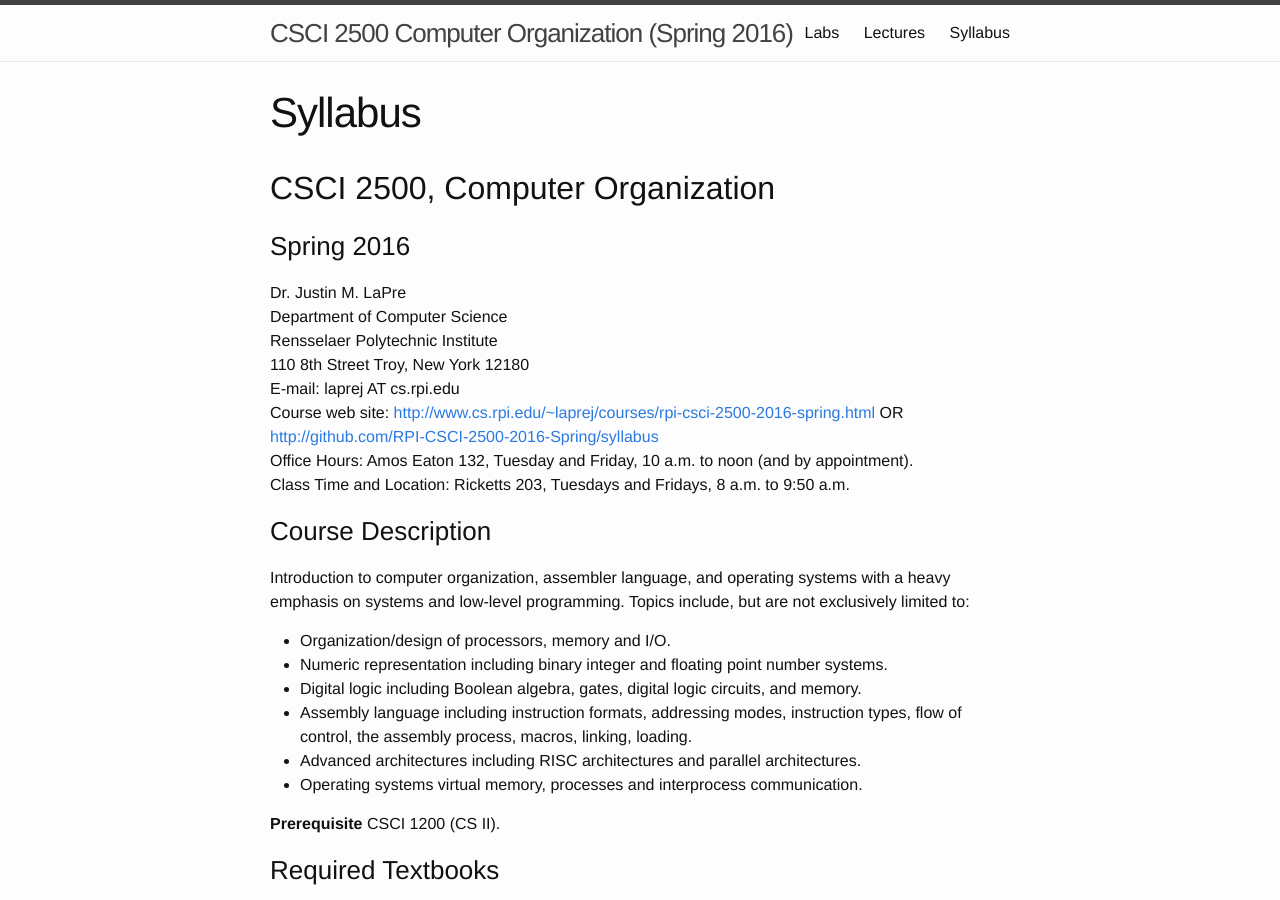
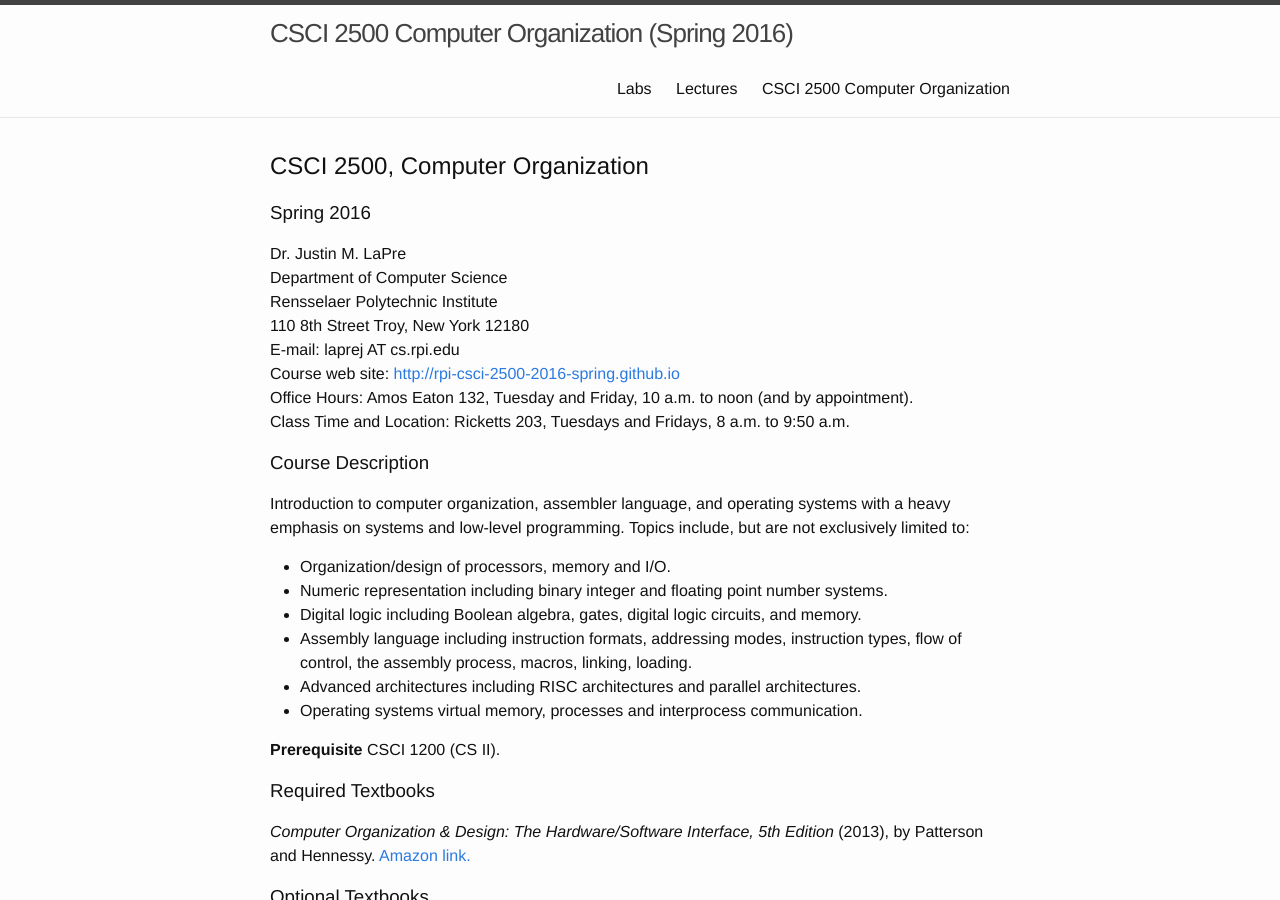
Before and after one commit to RPI-CSCI-2500-2016-Spring/RPI-CSCI-2500-2016-Spring.github.io, a Jekyll site: the page built from syllabus.md, in a window 1280 px wide and 900 px high. Built offline with Jekyll 4.4.1, drawn with Linux system fonts in a browser that asks for light colours.

Commit message:
Updated course website

```diff
--- a/syllabus.md
+++ b/syllabus.md
@@ -1,11 +1,10 @@
 ---
-layout: page
-title: Syllabus
+layout: default
+title: CSCI 2500 Computer Organization
 description: Syllabus for CSCI 2500 Computer Organization.
 ---
 
 ## CSCI 2500, Computer Organization
-
 ### Spring 2016
 
 Dr. Justin M. LaPre
@@ -13,8 +12,7 @@
 Rensselaer Polytechnic Institute
 110 8th Street Troy, New York 12180
 E-mail: laprej AT cs.rpi.edu
-Course web site: [http://www.cs.rpi.edu/~laprej/courses/rpi-csci-2500-2016-spring.html](http://www.cs.rpi.edu/~laprej/courses/rpi-csci-2500-2016-spring.html) OR
-[http://github.com/RPI-CSCI-2500-2016-Spring/syllabus](http://github.com/RPI-CSCI-2500-2016-Spring/syllabus)
+Course web site: [http://rpi-csci-2500-2016-spring.github.io](http://rpi-csci-2500-2016-spring.github.io)
 Office Hours: Amos Eaton 132, Tuesday and Friday, 10 a.m. to noon (and by appointment).
 Class Time and Location: Ricketts 203, Tuesdays and Fridays, 8 a.m. to 9:50 a.m.
 
```
